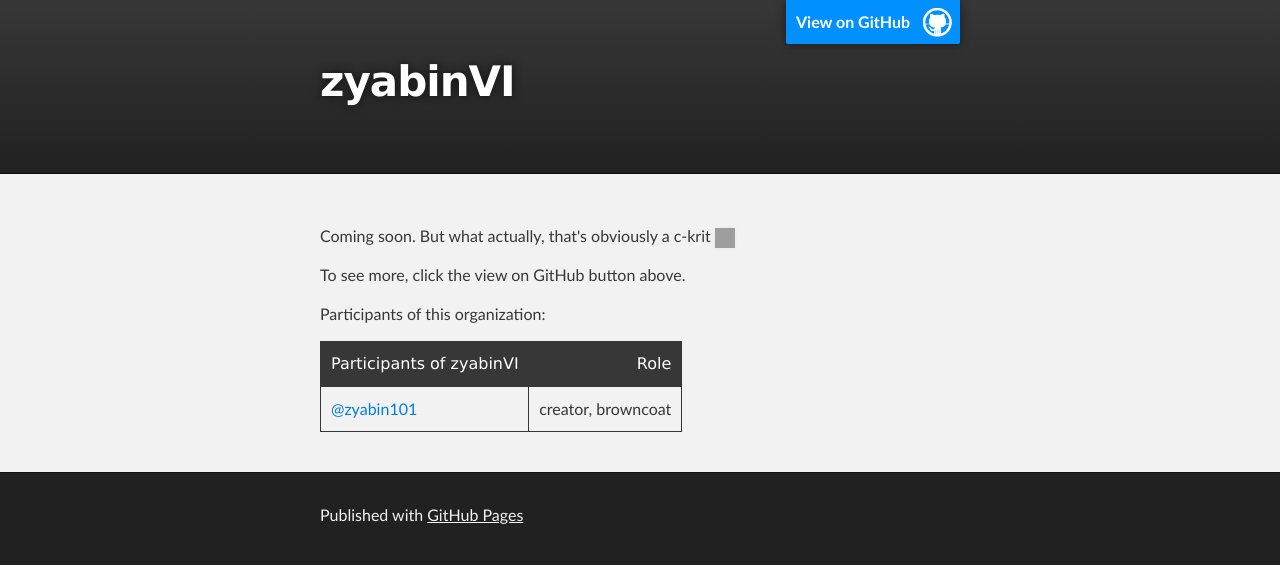
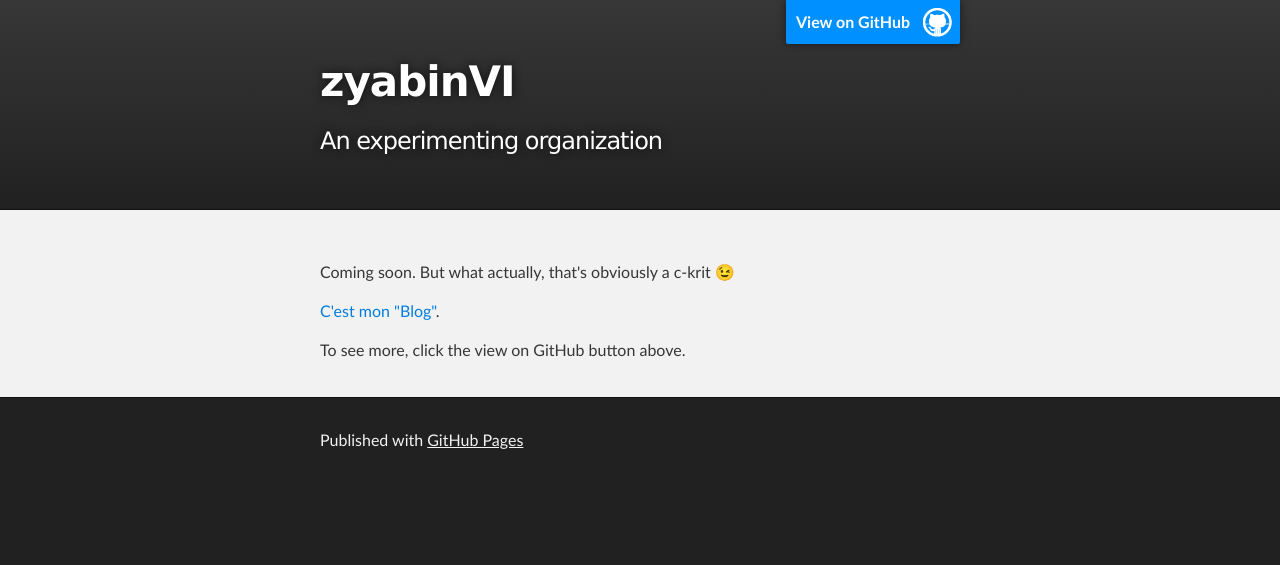
Before and after one commit to zyabinVI/zyabinVI.github.io, a plain HTML site: page index.html in a window 1280 px wide. Drawn offline with Linux system fonts and the light colour scheme; grey boxes are pictures that could not be loaded.

Commit message:
Replace master branch with page content via GitHub

```diff
--- a/index.html
+++ b/index.html
@@ -4,7 +4,7 @@
   <head>
     <meta charset='utf-8'>
     <meta http-equiv="X-UA-Compatible" content="chrome=1">
-    <meta name="description" content="zyabinVI : ">
+    <meta name="description" content="zyabinVI : An experimenting organization">
 
     <link rel="stylesheet" type="text/css" media="screen" href="stylesheets/stylesheet.css">
 
@@ -19,7 +19,7 @@
           <a id="forkme_banner" href="https://github.com/zyabinVI">View on GitHub</a>
 
           <h1 id="project_title">zyabinVI</h1>
-          <h2 id="project_tagline"></h2>
+          <h2 id="project_tagline">An experimenting organization</h2>
 
         </header>
     </div>
@@ -27,26 +27,11 @@
     <!-- MAIN CONTENT -->
     <div id="main_content_wrap" class="outer">
       <section id="main_content" class="inner">
-        <p>Coming soon. But what actually, that's obviously a c-krit <img class="emoji" title=":wink:" alt=":wink:" src="https://assets-cdn.github.com/images/icons/emoji/unicode/1f609.png" height="20" width="20" align="absmiddle"></p>
+        <p>Coming soon. But what actually, that's obviously a c-krit <g-emoji alias="wink" fallback-src="https://assets-cdn.github.com/images/icons/emoji/unicode/1f609.png">😉</g-emoji></p>
+
+<p><a href="http://zyabinVI.github.io/blog">C'est mon "Blog"</a>.</p>
 
 <p>To see more, click the view on GitHub button above.</p>
-
-<p>Participants of this organization:</p>
-
-<table>
-<thead>
-<tr>
-<th align="left">Participants of zyabinVI</th>
-<th align="right">Role</th>
-</tr>
-</thead>
-<tbody>
-<tr>
-<td align="left"><a href="https://github.com/zyabin101" class="user-mention">@zyabin101</a></td>
-<td align="right">creator, browncoat</td>
-</tr>
-</tbody>
-</table>
       </section>
     </div>
 
--- a/params.json
+++ b/params.json
@@ -1,7 +1,7 @@
 {
   "name": "zyabinVI",
-  "tagline": "",
-  "body": "Coming soon. But what actually, that's obviously a c-krit :wink:\r\n\r\nTo see more, click the view on GitHub button above.\r\n\r\nParticipants of this organization:\r\n\r\n| Participants of zyabinVI | Role               |\r\n|:-------------------------|-------------------:|\r\n| @zyabin101               | creator, browncoat |",
+  "tagline": "An experimenting organization",
+  "body": "Coming soon. But what actually, that's obviously a c-krit :wink:\r\n\r\n[C'est mon \"Blog\"](http://zyabinVI.github.io/blog).\r\n\r\nTo see more, click the view on GitHub button above.",
   "google": "",
   "note": "Don't delete this file! It's used internally to help with page regeneration."
 }
```
Also changed, not shown: stylesheets/github-light.css (+18 -10 lines).
